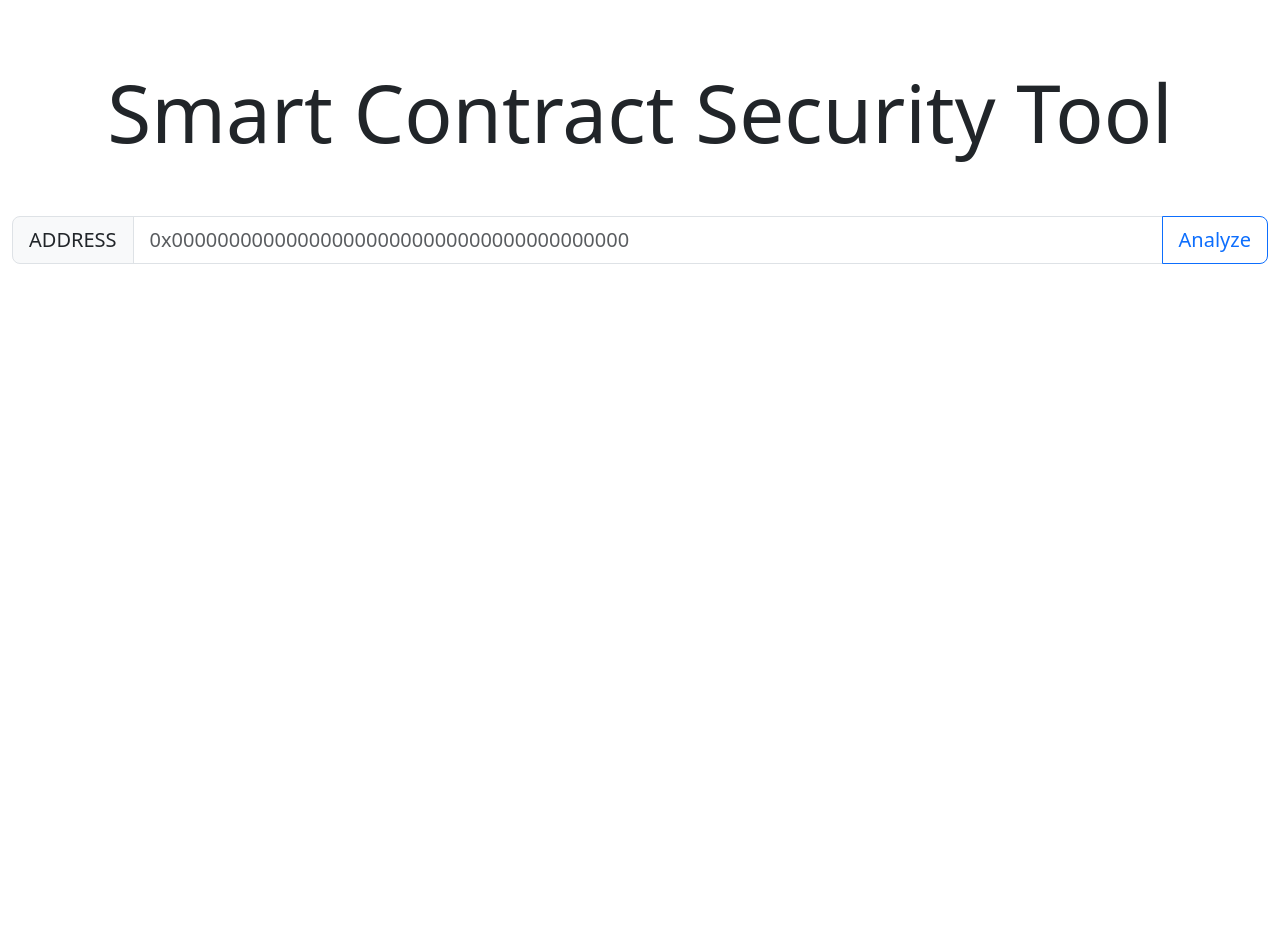
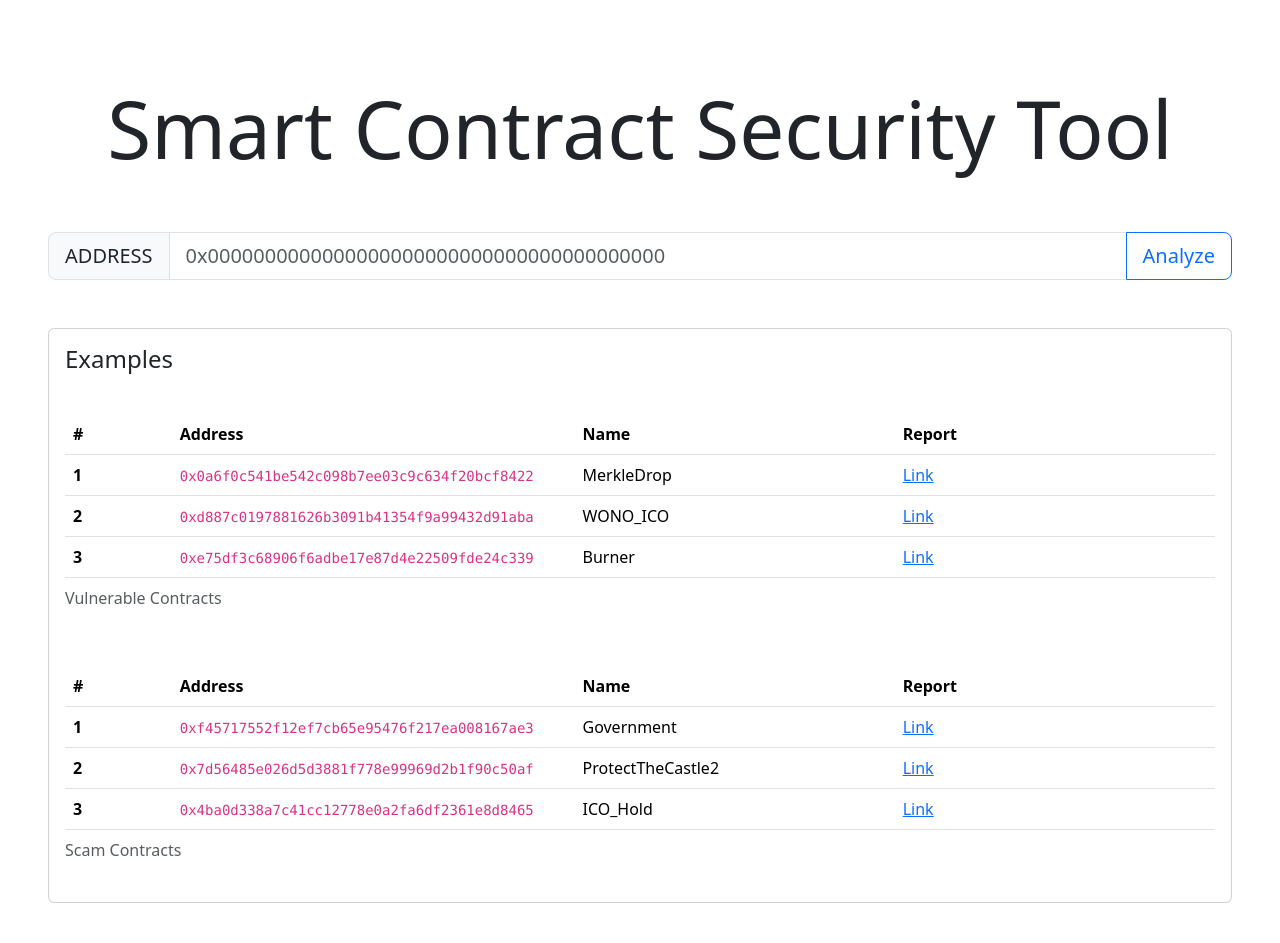
Before and after one commit to Krasnopolskiy/scs-tool, a Django app: page / in a window 1280 px wide. Before the commit the page ends 264 px from the top, so only its background shows below. Run offline with Django 5.2, Linux system fonts and the light colour scheme; parts of the project's set-up code (start-up, migrations or seed data) failed here and were passed over.

Commit message:
💄 Update template

```diff
--- a/src/backend/contracts/templates/contracts.html
+++ b/src/backend/contracts/templates/contracts.html
@@ -21,11 +21,15 @@
             display: none;
             margin-top: 1rem;
         }
+
+        .main-container {
+            padding: 1rem 3rem 1rem 3rem;
+        }
     </style>
 </head>
 <body>
 
-<div class="container-fluid py-6">
+<div class="container-fluid main-container">
     <div class="row mb-5">
         <div class="col text-center">
             <h1 class="display-1 page-heading">Smart Contract Security Tool</h1>
@@ -52,11 +56,11 @@
     {% if contract %}
         <div class="row mb-5">
             <div class="col">
-                <div class="card mb-4">
+                <div class="card">
                     <div class="card-body">
                         <h4 class="card-title">Contract</h4>
-                        <pre class="fs-6 no-scroll">{{ contract.address }}</pre>
-                        <div class="accordion" id="source-accordion">
+                        <code class="fs-6 no-scroll">{{ contract.address }}</code>
+                        <div class="accordion mt-4" id="source-accordion">
                             <div class="accordion-item">
                                 <h2 class="accordion-header" id="heading-source">
                                     <button class="accordion-button collapsed" type="button" data-bs-toggle="collapse"
@@ -76,15 +80,20 @@
                         </div>
                     </div>
                 </div>
+            </div>
+        </div>
 
-                <div class="card mb-4">
+        <div class="row">
+            <div class="col">
+                <div class="card">
                     <div class="card-body">
                         <h4 class="mb-4">Analyzers Reports</h4>
                         <div class="accordion" id="report-accordion">
                             {% for report in contract.reports.all %}
                                 <div class="accordion-item">
                                     <h2 class="accordion-header" id="heading-{{ report.analyzer }}">
-                                        <button class="accordion-button collapsed" type="button" data-bs-toggle="collapse"
+                                        <button class="accordion-button collapsed" type="button"
+                                                data-bs-toggle="collapse"
                                                 data-bs-target="#collapse-{{ report.analyzer }}" aria-expanded="false"
                                                 aria-controls="collapse-{{ report.analyzer }}">
                                             {{ report.analyzer | title }}
@@ -104,6 +113,95 @@
                                 </div>
                             {% endfor %}
                         </div>
+                    </div>
+                </div>
+            </div>
+        </div>
+    {% else %}
+        <div class="row">
+            <div class="col">
+                <div class="card mb-4">
+                    <div class="card-body">
+                        <h4 class="card-title">Examples</h4>
+                    </div>
+                    <div class="card-body">
+                        <table class="table">
+                            <caption>Vulnerable Contracts</caption>
+
+                            <thead>
+                            <tr>
+                                <th class="col-1" scope="col">#</th>
+                                <th class="col-3" scope="col">Address</th>
+                                <th class="col-3" scope="col">Name</th>
+                                <th class="col-3" scope="col">Report</th>
+                            </tr>
+                            </thead>
+                            <tbody>
+                            <tr>
+                                <th scope="row">1</th>
+                                <td><code>0x0a6f0c541be542c098b7ee03c9c634f20bcf8422</code></td>
+                                <td>MerkleDrop</td>
+                                <td>
+                                    <a href="/contracts/0x0a6f0c541be542c098b7ee03c9c634f20bcf8422/">Link</a>
+                                </td>
+                            </tr>
+                            <tr>
+                                <th scope="row">2</th>
+                                <td><code>0xd887c0197881626b3091b41354f9a99432d91aba</code></td>
+                                <td>WONO_ICO</td>
+                                <td>
+                                    <a href="/contracts/0xd887c0197881626b3091b41354f9a99432d91aba/">Link</a>
+                                </td>
+                            </tr>
+                            <tr>
+                                <th scope="row">3</th>
+                                <td><code>0xe75df3c68906f6adbe17e87d4e22509fde24c339</code></td>
+                                <td>Burner</td>
+                                <td>
+                                    <a href="/contracts/0xe75df3c68906f6adbe17e87d4e22509fde24c339/">Link</a>
+                                </td>
+                            </tr>
+                            </tbody>
+                        </table>
+                    </div>
+                    <div class="card-body">
+                        <table class="table">
+                            <caption>Scam Contracts</caption>
+                            <thead>
+                            <tr>
+                                <th class="col-1" scope="col">#</th>
+                                <th class="col-3" scope="col">Address</th>
+                                <th class="col-3" scope="col">Name</th>
+                                <th class="col-3" scope="col">Report</th>
+                            </tr>
+                            </thead>
+                            <tbody>
+                            <tr>
+                                <th scope="row">1</th>
+                                <td><code>0xf45717552f12ef7cb65e95476f217ea008167ae3</code></td>
+                                <td>Government</td>
+                                <td>
+                                    <a href="/contracts/0xf45717552f12ef7cb65e95476f217ea008167ae3/">Link</a>
+                                </td>
+                            </tr>
+                            <tr>
+                                <th scope="row">2</th>
+                                <td><code>0x7d56485e026d5d3881f778e99969d2b1f90c50af</code></td>
+                                <td>ProtectTheCastle2</td>
+                                <td>
+                                    <a href="/contracts/0x7d56485e026d5d3881f778e99969d2b1f90c50af/">Link</a>
+                                </td>
+                            </tr>
+                            <tr>
+                                <th scope="row">3</th>
+                                <td><code>0x4ba0d338a7c41cc12778e0a2fa6df2361e8d8465</code></td>
+                                <td>ICO_Hold</td>
+                                <td>
+                                    <a href="/contracts/0x4ba0d338a7c41cc12778e0a2fa6df2361e8d8465/">Link</a>
+                                </td>
+                            </tr>
+                            </tbody>
+                        </table>
                     </div>
                 </div>
             </div>
```
